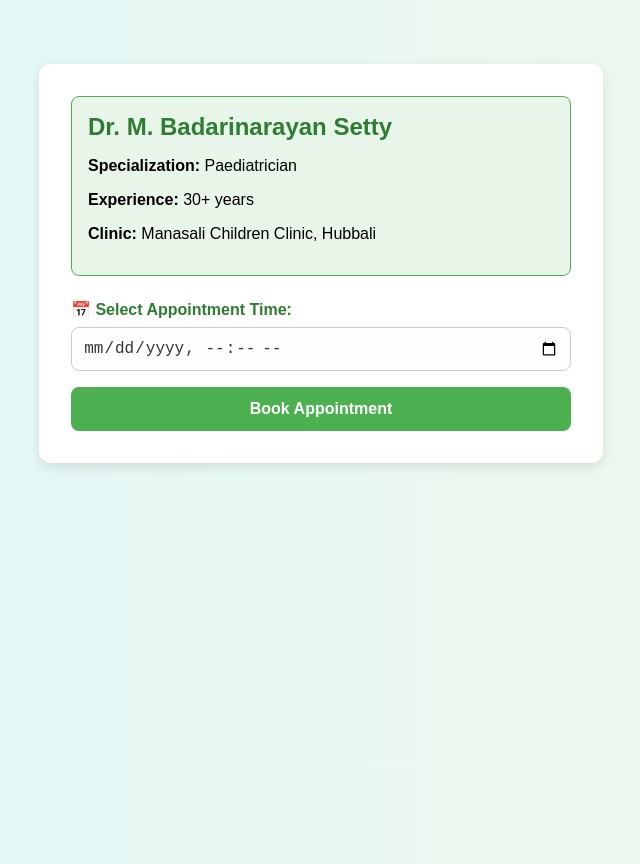
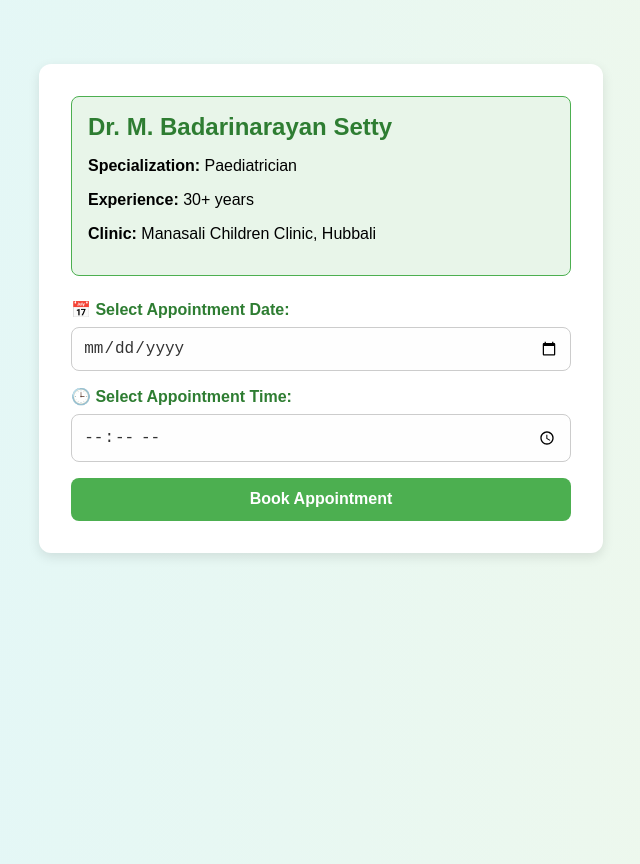
Before and after one commit to Sarang2496/FlexiBook, a React (Create React App) app in the folder frontend/: page / in a window 1280 px wide. Shown: the whole page, without its empty margins (319-959 px from the left). Built offline with nearby package versions, Linux system fonts and the light colour scheme.

Commit message:
Payment version 1 with separate time and date

```diff
--- a/frontend/src/App.js
+++ b/frontend/src/App.js
@@ -1,65 +1,91 @@
-import React, { useState } from "react";
+import React, { useState } from 'react';
 
 function App() {
-  const [time, setTime] = useState("");
+  const [date, setDate] = useState('');
+  const [time, setTime] = useState('');
   const [appointment, setAppointment] = useState(null);
+  const [showPayment, setShowPayment] = useState(false);
   const [paymentDone, setPaymentDone] = useState(false);
-  const [showPayment, setShowPayment] = useState(false);
 
   const doctor = {
-    name: "Dr. M. Badarinarayan Setty",
-    specialization: "Paediatrician",
-    experience: "30+ years",
-    clinic: "Manasali Children Clinic, Hubbali",
+    name: 'Dr. M. Badarinarayan Setty',
+    specialization: 'Paediatrician',
+    experience: '30+ years',
+    clinic: 'Manasali Children Clinic, Hubbali'
   };
 
   const handleBooking = (e) => {
     e.preventDefault();
-    if (!time) return alert("Please select a time.");
-    setAppointment({ doctor: doctor.name, time });
-    setShowPayment(true);  // Show payment section now
+
+    if (!date || !time) {
+      alert('Please select both date and time.');
+      return;
+    }
+
+    const appointmentDateTime = new Date(`${date}T${time}`);
+    const now = new Date();
+
+    if (appointmentDateTime < now) {
+      alert('Cannot book appointment in the past.');
+      return;
+    }
+
+    setAppointment({ doctor: doctor.name, time: appointmentDateTime.toISOString() });
+
+    // Show payment form now
+    setShowPayment(true);
+    setPaymentDone(false);
+
+    // Clear inputs after booking
+    setDate('');
+    setTime('');
   };
 
   const handlePayment = () => {
-    // Here you would integrate payment gateway logic (Stripe, PayPal, etc)
+    // Here you'd integrate real payment logic.
     // For now, just simulate payment success:
     setPaymentDone(true);
     setShowPayment(false);
-    setTime("");
   };
+
+  // Format appointment time for display
+  const formattedAppointmentTime = appointment
+    ? new Date(appointment.time).toLocaleString()
+    : '';
+
+  // Today's date in YYYY-MM-DD format for min attribute
+  const today = new Date().toISOString().split('T')[0];
 
   return (
     <div
       style={{
-        minHeight: "100vh",
-        background: "linear-gradient(to right, #e0f7fa, #f1f8e9)",
-        padding: "2rem",
-        fontFamily: "Arial, sans-serif",
+        minHeight: '100vh',
+        background: 'linear-gradient(to right, #e0f7fa, #f1f8e9)',
+        padding: '2rem',
+        fontFamily: 'Arial, sans-serif'
       }}
     >
       <div
         style={{
-          maxWidth: "500px",
-          margin: "2rem auto",
-          background: "white",
-          borderRadius: "12px",
-          padding: "2rem",
-          boxShadow: "0 4px 12px rgba(0,0,0,0.1)",
+          maxWidth: '500px',
+          margin: '2rem auto',
+          background: 'white',
+          borderRadius: '12px',
+          padding: '2rem',
+          boxShadow: '0 4px 12px rgba(0,0,0,0.1)'
         }}
       >
         {/* Doctor Details */}
         <div
           style={{
-            padding: "1rem",
-            border: "1px solid #4CAF50",
-            borderRadius: "8px",
-            backgroundColor: "#e8f5e9",
-            marginBottom: "1.5rem",
+            padding: '1rem',
+            border: '1px solid #4CAF50',
+            borderRadius: '8px',
+            backgroundColor: '#e8f5e9',
+            marginBottom: '1.5rem'
           }}
         >
-          <h2 style={{ margin: "0 0 0.5rem 0", color: "#2e7d32" }}>
-            {doctor.name}
-          </h2>
+          <h2 style={{ margin: '0 0 0.5rem 0', color: '#2e7d32' }}>{doctor.name}</h2>
           <p>
             <strong>Specialization:</strong> {doctor.specialization}
           </p>
@@ -71,55 +97,86 @@ function App() {
           </p>
         </div>
 
-        {/* Booking Form */}
+        {/* Booking Form - show only if payment NOT showing and payment not done */}
         {!showPayment && !paymentDone && (
           <form onSubmit={handleBooking}>
-            <div style={{ marginBottom: "1rem" }}>
+            <div style={{ marginBottom: '1rem' }}>
+              <label
+                htmlFor="appointment-date"
+                style={{
+                  display: 'block',
+                  fontWeight: 'bold',
+                  marginBottom: '0.5rem',
+                  color: '#2e7d32'
+                }}
+              >
+                📅 Select Appointment Date:
+              </label>
+              <input
+                id="appointment-date"
+                type="date"
+                value={date}
+                onChange={(e) => setDate(e.target.value)}
+                min={today}
+                required
+                style={{
+                  width: '100%',
+                  padding: '0.7rem',
+                  fontSize: '1rem',
+                  border: '1px solid #ccc',
+                  borderRadius: '8px',
+                  boxSizing: 'border-box',
+                  backgroundColor: '#fefefe',
+                  color: '#333',
+                  cursor: 'pointer'
+                }}
+              />
+            </div>
+
+            <div style={{ marginBottom: '1rem' }}>
               <label
                 htmlFor="appointment-time"
                 style={{
-                  display: "block",
-                  fontWeight: "bold",
-                  marginBottom: "0.5rem",
-                  color: "#2e7d32",
+                  display: 'block',
+                  fontWeight: 'bold',
+                  marginBottom: '0.5rem',
+                  color: '#2e7d32'
                 }}
               >
-                📅 Select Appointment Time:
+                🕒 Select Appointment Time:
               </label>
-
               <input
                 id="appointment-time"
-                type="datetime-local"
+                type="time"
                 value={time}
                 onChange={(e) => setTime(e.target.value)}
                 required
                 style={{
-                  width: "100%",
-                  padding: "0.7rem",
-                  fontSize: "1rem",
-                  border: "1px solid #ccc",
-                  borderRadius: "8px",
-                  boxSizing: "border-box",
-                  backgroundColor: "#fefefe",
-                  color: "#333",
-                  cursor: "pointer",
+                  width: '100%',
+                  padding: '0.7rem',
+                  fontSize: '1rem',
+                  border: '1px solid #ccc',
+                  borderRadius: '8px',
+                  boxSizing: 'border-box',
+                  backgroundColor: '#fefefe',
+                  color: '#333',
+                  cursor: 'pointer'
                 }}
               />
             </div>
 
             <button
               type="submit"
-              disabled={!time}
               style={{
-                backgroundColor: "#4CAF50",
-                color: "white",
-                padding: "0.8rem 1.2rem",
-                border: "none",
-                borderRadius: "8px",
-                fontSize: "1rem",
-                fontWeight: "bold",
-                cursor: "pointer",
-                width: "100%",
+                backgroundColor: '#4CAF50',
+                color: 'white',
+                padding: '0.8rem 1.2rem',
+                border: 'none',
+                borderRadius: '8px',
+                fontSize: '1rem',
+                fontWeight: 'bold',
+                cursor: 'pointer',
+                width: '100%'
               }}
             >
               Book Appointment
@@ -131,29 +188,30 @@ function App() {
         {showPayment && (
           <div
             style={{
-              marginTop: "1.5rem",
-              padding: "1rem",
-              borderRadius: "8px",
-              border: "1px solid #4CAF50",
-              backgroundColor: "#fffde7",
-              color: "#827717",
+              marginTop: '1.5rem',
+              padding: '1rem',
+              borderRadius: '8px',
+              border: '1px solid #fb8c00',
+              backgroundColor: '#fff3e0',
+              color: '#ef6c00',
+              fontWeight: 'bold',
+              textAlign: 'center'
             }}
           >
             <h3>💳 Payment</h3>
             <p>Please complete your payment to confirm the appointment.</p>
-            {/* Simple Pay Now button */}
             <button
               onClick={handlePayment}
               style={{
-                backgroundColor: "#f9a825",
-                color: "white",
-                padding: "0.8rem 1.2rem",
-                border: "none",
-                borderRadius: "8px",
-                fontSize: "1rem",
-                fontWeight: "bold",
-                cursor: "pointer",
-                width: "100%",
+                backgroundColor: '#fb8c00',
+                color: 'white',
+                padding: '0.8rem 1.2rem',
+                border: 'none',
+                borderRadius: '8px',
+                fontSize: '1rem',
+                fontWeight: 'bold',
+                cursor: 'pointer',
+                width: '100%'
               }}
             >
               Pay Now
@@ -165,14 +223,13 @@ function App() {
         {paymentDone && (
           <div
             style={{
-              marginTop: "1.5rem",
-              background: "#e6ffe6",
-              padding: "1rem",
-              borderRadius: "8px",
-              border: "1px solid #4CAF50",
-              color: "#2e7d32",
-              fontWeight: "bold",
-              textAlign: "center",
+              marginTop: '1.5rem',
+              background: '#e6ffe6',
+              padding: '1rem',
+              borderRadius: '8px',
+              border: '1px solid #4CAF50',
+              color: '#2e7d32',
+              fontWeight: 'bold'
             }}
           >
             <h4>✅ Appointment Confirmed & Paid!</h4>
@@ -180,8 +237,7 @@ function App() {
               <strong>Doctor:</strong> {appointment.doctor}
             </p>
             <p>
-              <strong>Time:</strong>{" "}
-              {new Date(appointment.time).toLocaleString()}
+              <strong>Time:</strong> {formattedAppointmentTime}
             </p>
           </div>
         )}
```
